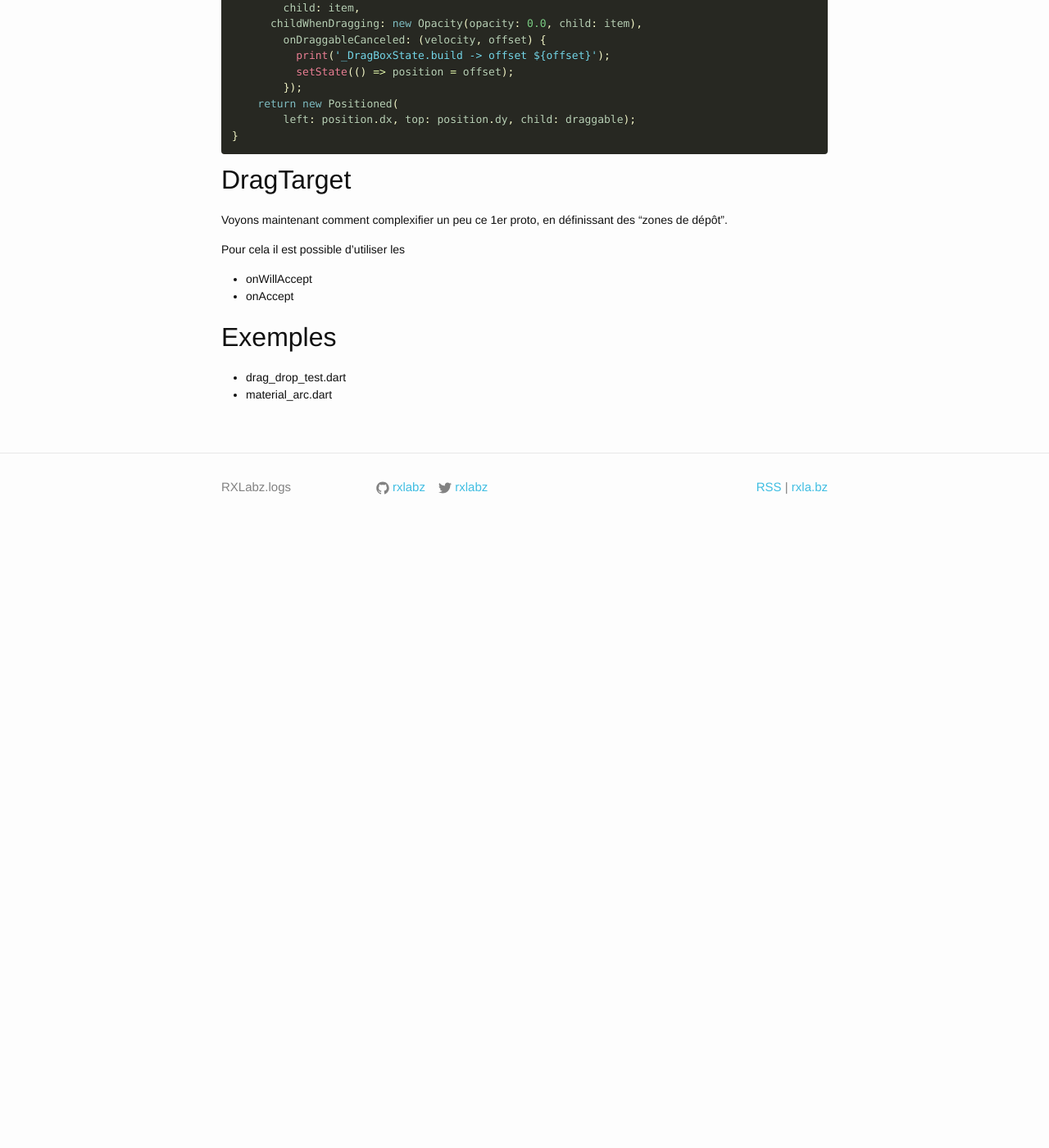
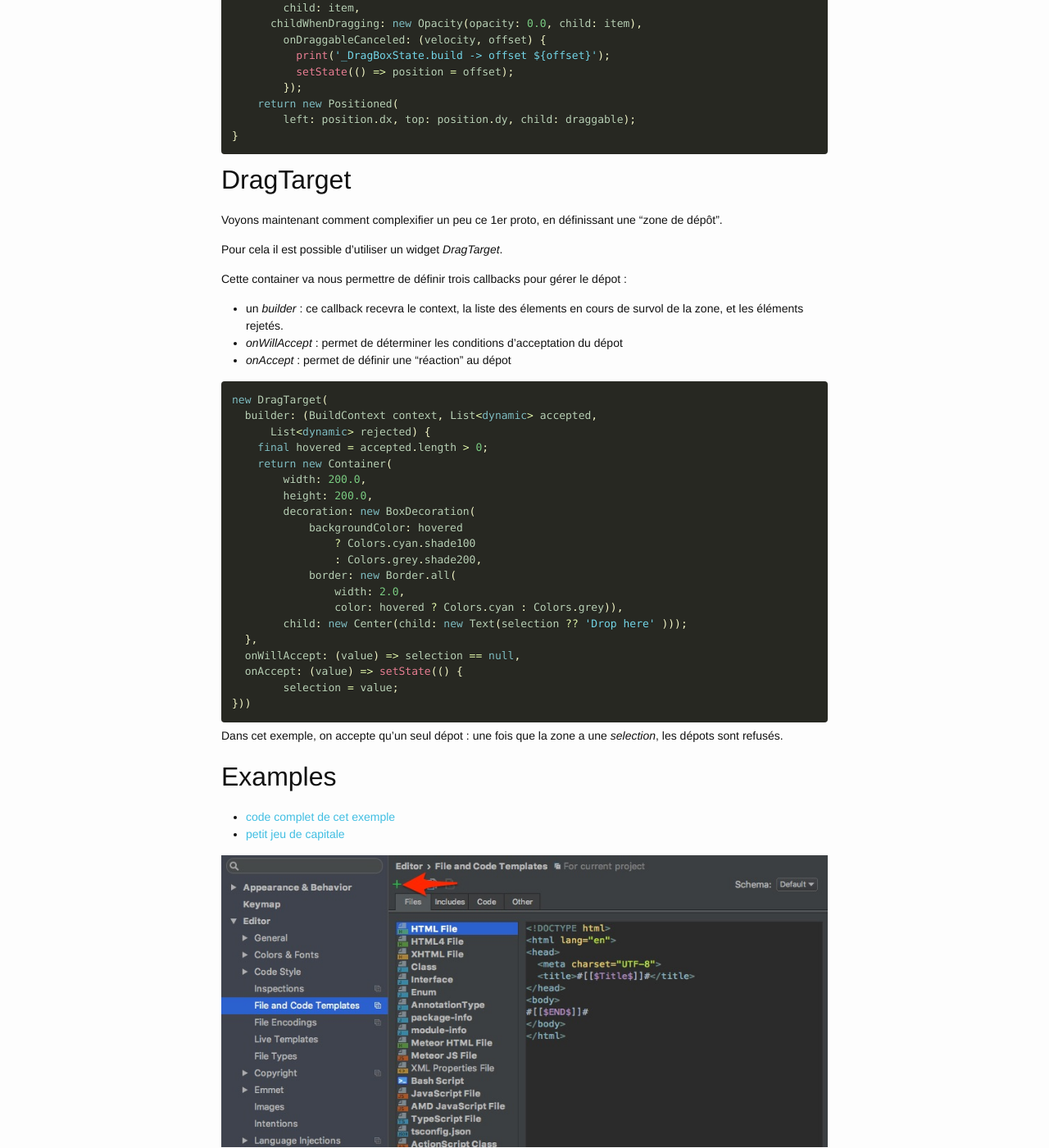
Before and after one commit to rxlabz/rxlabz.github.io, a Jekyll site: the page built from _posts/2017-04-16-flutter-dragdrop-p1.md, in a window 1280 px wide and 1400 px high, scrolled down 1204 px. Shown: the whole window at 82% size. Built offline with Jekyll 4.4.1, drawn with Linux system fonts in a browser that asks for light colours; comment, search, counter and statistics services are not loaded; before the commit the page ends 1869 px from its top, so only the background shows below that; some of the changed text lies outside the part shown.

Commit message:
dragdrop part1

````diff
--- /dev/null
+++ b/Gemfile
@@ -0,0 +1,2 @@
+source 'https://rubygems.org'
+gem 'github-pages', group: :jekyll_plugins
--- a/_posts/2017-04-16-flutter-dragdrop-p1.md
+++ b/_posts/2017-04-16-flutter-dragdrop-p1.md
@@ -71,17 +71,50 @@ Widget build(BuildContext context) {
 
 ## DragTarget
 
-Voyons maintenant comment complexifier un peu ce 1er proto, en définissant des "zones de dépôt".
+Voyons maintenant comment complexifier un peu ce 1er proto, en définissant une "zone de dépôt".
 
-Pour cela il est possible d'utiliser les
+Pour cela il est possible d'utiliser un widget *DragTarget*.
 
-- onWillAccept
-- onAccept
+Cette container va nous permettre de définir trois callbacks pour gérer le dépot :
 
+- un *builder* : ce callback recevra le context, la liste des élements en cours de survol de la zone, et les éléments rejetés.
+- *onWillAccept* : permet de déterminer les conditions d'acceptation du dépot
+- *onAccept* : permet de définir une "réaction" au dépot
 
+```dart
+new DragTarget(
+  builder: (BuildContext context, List<dynamic> accepted,
+      List<dynamic> rejected) {
+    final hovered = accepted.length > 0;
+    return new Container(
+        width: 200.0,
+        height: 200.0,
+        decoration: new BoxDecoration(
+            backgroundColor: hovered
+                ? Colors.cyan.shade100
+                : Colors.grey.shade200,
+            border: new Border.all(
+                width: 2.0,
+                color: hovered ? Colors.cyan : Colors.grey)),
+        child: new Center(child: new Text(selection ?? 'Drop here' )));
+  },
+  onWillAccept: (value) => selection == null,
+  onAccept: (value) => setState(() {
+        selection = value;
+}))
+```
 
+Dans cet exemple, on accepte qu'un seul dépot : une fois que la zone a une *selection*, les dépots sont refusés.
 
-## Exemples
+## Examples
 
-- drag_drop_test.dart
-- material_arc.dart
+- [code complet de cet exemple](https://github.com/rxlabz/flutter_dropcity/blob/master/lib/drag_drop_basics.dart)
+- [petit jeu de capitale](https://github.com/rxlabz/flutter_dropcity/blob/master/lib/main.dart)
+
+![dropcity]({{"/img/add_file_tpl.jpg" | prepend:site.baseurl }})
+
+**repo officiel**
+
+- [basics](https://github.com/flutter/flutter/blob/master/dev/manual_tests/drag_and_drop.dart)
+- [advanced](https://github.com/flutter/flutter/blob/master/dev/manual_tests/material_arc.dart)
+arc.dart
````
Also changed, not shown: img/dropcity1.png (added), 1 other file.
